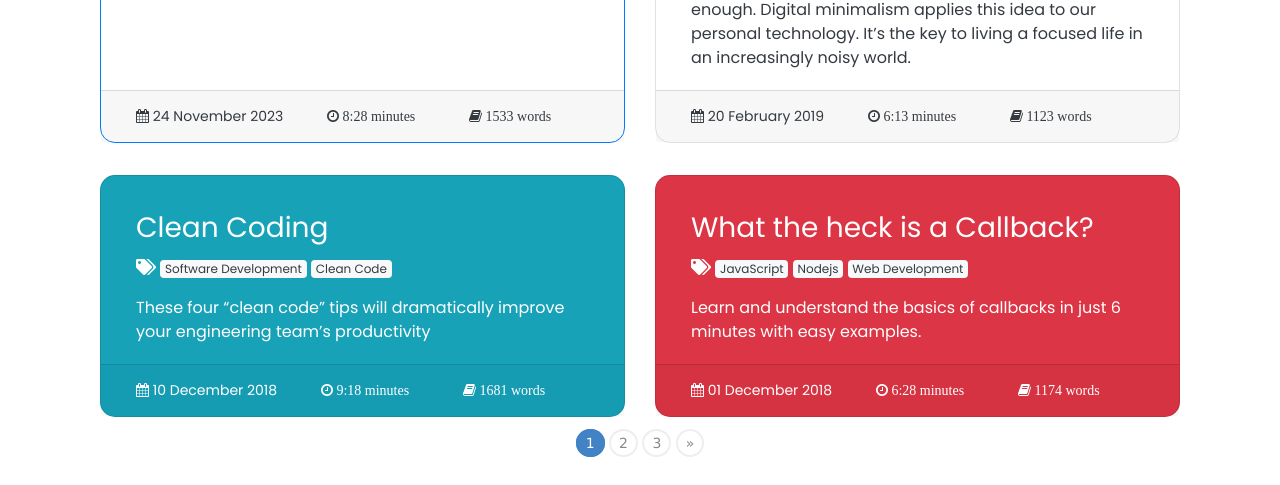
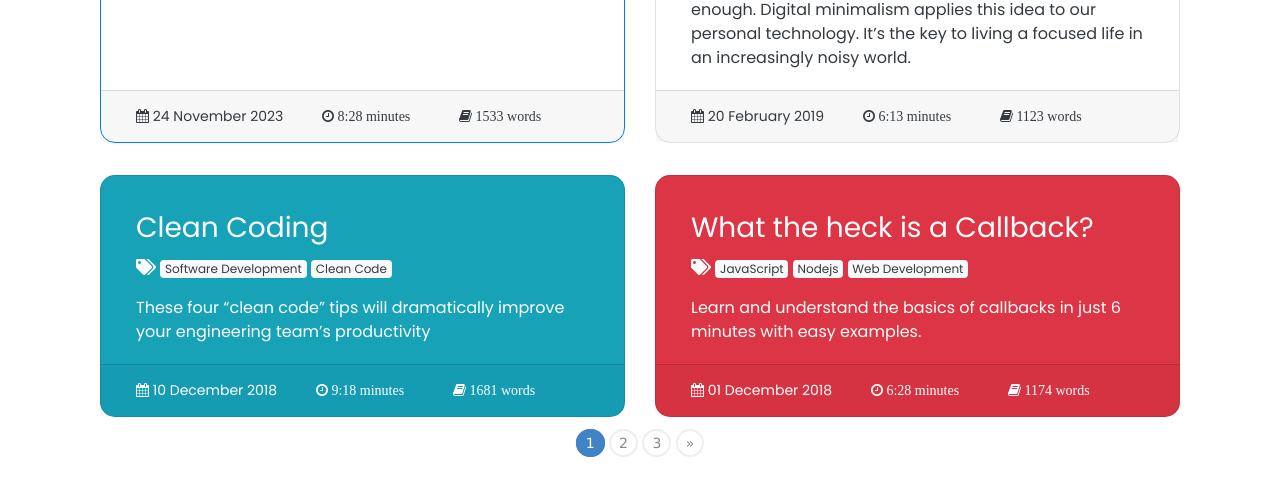
Before and after one commit to ajisetiawan716/ajisetiawan716.github.io, a Jekyll site: the page built from blog/index.html, in a window 1280 px wide. Shown: the part 314-799 px from the top of the page. Built offline with Jekyll 4.4.1, drawn with Linux system fonts in a browser that asks for light colours; nearby versions of some CDN libraries; the list of posts is cut into pages by our own code; comment, search, counter and statistics services are not loaded.

Commit message:
Update reading_time.html

```diff
--- a/_includes/blog/reading_time.html
+++ b/_includes/blog/reading_time.html
@@ -15,6 +15,6 @@
 			<span class="icon-hourglass readingtime" style="margin-right:20px">阅读时间：{{ time }} {%if time > 1 %}mins{% else %}min{% endif %}</span>
 			<span class="icon-book readingtime" >字数：{{words}}</span>
 			{% else %}
-			<i class="fa fa-clock-o fa-1x" style="margin-left:40px"> {{ time }} minutes</i>
-			<i class="fa fa-book fa-1x" style="margin-left:50px"> {{words}} words</i>
+			<i class="fa fa-clock-o fa-1x" style="margin-left:35px"> {{ time }} minutes</i>
+			<i class="fa fa-book fa-1x" style="margin-left:45px"> {{words}} words</i>
 			{% endif %}
```
